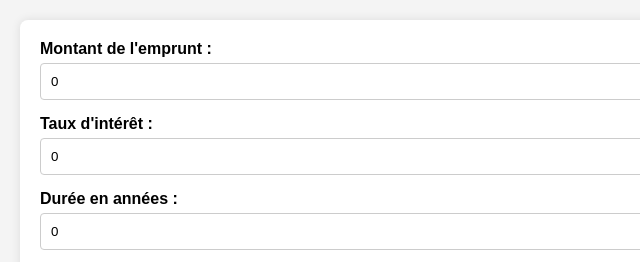
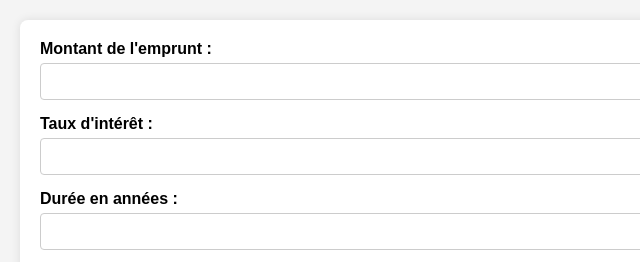
Before and after one commit to energistix/tableauEmprunt, a website with bundled scripts: page index.html in a window 1280 px wide. Shown: the top 262 px of the page, 0-640 px from the left. Built offline with nearby package versions, Linux system fonts and the light colour scheme.

Commit message:
removed default values

```diff
--- a/index.html
+++ b/index.html
@@ -9,11 +9,11 @@
   <body>
     <div id="inputs">
       <label for="montant">Montant de l'emprunt : </label>
-      <input type="number" id="montant" value="0" />
+      <input type="number" id="montant" />
       <label for="taux">Taux d'intérêt : </label
-      ><input type="number" id="taux" value="0" />
+      ><input type="number" id="taux" />
       <label for="durée">Durée en années : </label
-      ><input type="number" id="durée" value="0" />
+      ><input type="number" id="durée" />
       <label for="periodicite">Periodicite de l'emprunt : </label>
       <select id="periodicite">
         <option value="mensuel">mensuel</option>
```
